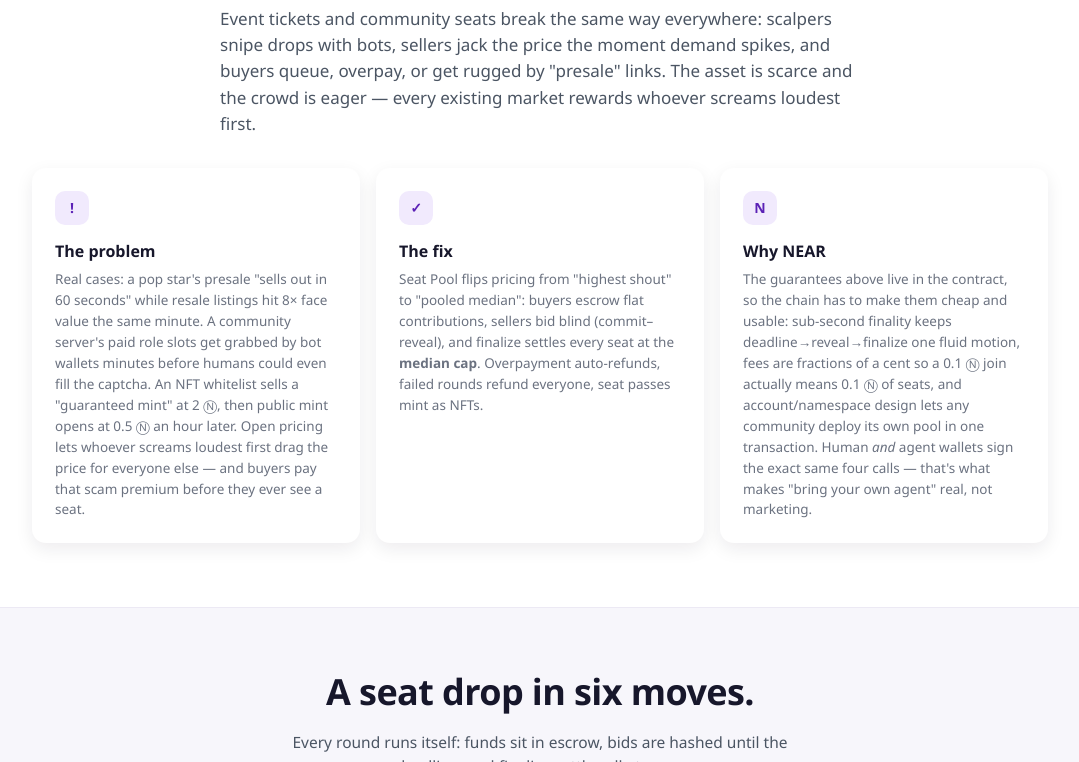
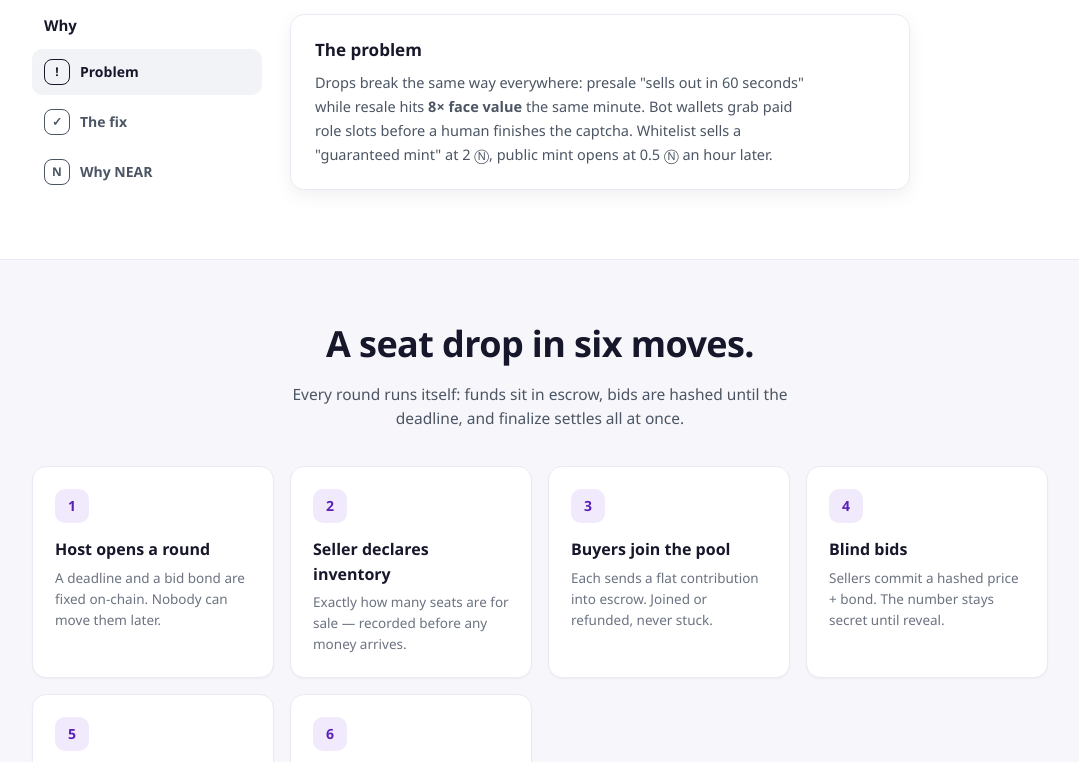
Before and after one commit to jinkatama105/seatpool, a plain HTML site: page web/index.html in a window 1280 px wide. Shown: the part 549-1311 px from the top of the page, without its empty margins (100-1179 px from the left). Drawn offline with Linux system fonts and the light colour scheme; no server answers.

Commit message:
web: final why-rail redesign + soft-shadow cards

```diff
--- a/web/index.html
+++ b/web/index.html
@@ -23,6 +23,7 @@ nav .wrap{display:flex;align-items:center;justify-content:space-between;height:6
 .logo{font-weight:700;letter-spacing:.4px;font-size:15px}
 .logo b{color:var(--violet)}
 .links{display:flex;gap:22px;align-items:center;font-size:14px;color:var(--muted)}
+.links a{font-weight:700;color:var(--ink)}
 .links a:hover{color:var(--ink)}
 .btn{display:inline-flex;align-items:center;height:40px;padding:0 20px;border-radius:10px;background:var(--violet);color:#fff!important;font-weight:600;font-size:14px;transition:transform .15s,box-shadow .15s}
 .btn:hover{transform:translateY(-1px);box-shadow:0 6px 18px rgba(124,58,237,.28)}
@@ -45,6 +46,18 @@ h2{font-size:clamp(26px,4vw,36px);font-weight:700;letter-spacing:-.6px;text-alig
 .card{background:#fff;border:1px solid var(--line);border-radius:14px;padding:22px;box-shadow:0 1px 2px rgba(23,23,43,.04)}
 .card .num{width:34px;height:34px;border-radius:10px;background:#f1eafd;color:var(--violet-ink);font-weight:700;display:flex;align-items:center;justify-content:center;font-size:14px;margin-bottom:14px}
 #why .card{border-color:transparent;box-shadow:0 6px 18px rgba(23,17,43,.08)}
+.why-grid{display:grid;grid-template-columns:230px minmax(0,620px);gap:28px;margin-top:26px;align-items:start}
+.why-rail{display:flex;flex-direction:column;gap:4px}
+.why-rail-title{font-weight:700;font-size:15px;color:var(--ink);margin:0 0 8px;padding:0 12px}
+.why-item{display:flex;align-items:center;gap:10px;width:100%;text-align:left;padding:10px 12px;border:0;border-radius:10px;background:transparent;font:inherit;font-size:14px;font-weight:600;color:var(--muted);cursor:pointer;transition:background .15s,color .15s}
+.why-item:hover{color:var(--ink)}
+.why-item.active{background:#f2f3f6;color:var(--ink)}
+.wi{width:26px;height:26px;border-radius:8px;border:1.5px solid currentColor;display:flex;align-items:center;justify-content:center;font-size:12px;font-weight:700;flex:none}
+.why-panel{display:none;background:#fff;border:1px solid var(--line);border-radius:14px;padding:22px 24px;box-shadow:0 6px 18px rgba(23,17,43,.06)}
+.why-panel.active{display:block}
+.why-panel h3{margin:0 0 8px;font-size:17px}
+.why-panel p{margin:0;color:var(--muted);font-size:14.5px;line-height:1.65;max-width:60ch}
+@media(max-width:760px){.why-grid{grid-template-columns:1fr}.why-rail{flex-direction:row}.why-rail-title{display:none}.why-item{width:auto}}
 .card h3{font-size:16px;margin-bottom:6px}
 .card p{font-size:13.5px;color:var(--soft)}
 
@@ -131,11 +144,18 @@ footer p{color:var(--soft);font-size:13px;margin-top:14px}
 
 <section id="why" style="padding:64px 0"><div class="wrap">
   <h2>Why we built this.</h2>
-  <p class="sub">Event tickets and community seats break the same way everywhere: scalpers snipe drops with bots, sellers jack the price the moment demand spikes, and buyers queue, overpay, or get rugged by "presale" links. The asset is scarce and the crowd is eager — every existing market rewards whoever screams loudest first.</p>
-  <div class="cards">
-    <div class="card"><div class="num">!</div><h3>The problem</h3><p>Real cases: a pop star's presale "sells out in 60 seconds" while resale listings hit 8× face value the same minute. A community server's paid role slots get grabbed by bot wallets minutes before humans could even fill the captcha. An NFT whitelist sells a "guaranteed mint" at 2 Ⓝ, then public mint opens at 0.5 Ⓝ an hour later. Open pricing lets whoever screams loudest first drag the price for everyone else — and buyers pay that scam premium before they ever see a seat.</p></div>
-    <div class="card"><div class="num">✓</div><h3>The fix</h3><p>Seat Pool flips pricing from "highest shout" to "pooled median": buyers escrow flat contributions, sellers bid blind (commit–reveal), and finalize settles every seat at the <b>median cap</b>. Overpayment auto-refunds, failed rounds refund everyone, seat passes mint as NFTs.</p></div>
-    <div class="card"><div class="num">N</div><h3>Why NEAR</h3><p>The guarantees above live in the contract, so the chain has to make them cheap and usable: sub-second finality keeps deadline→reveal→finalize one fluid motion, fees are fractions of a cent so a 0.1 Ⓝ join actually means 0.1 Ⓝ of seats, and account/namespace design lets any community deploy its own pool in one transaction. Human <i>and</i> agent wallets sign the exact same four calls — that's what makes "bring your own agent" real, not marketing.</p></div>
+  <div class="why-grid">
+    <aside class="why-rail" aria-label="Why sections">
+      <div class="why-rail-title">Why</div>
+      <button class="why-item active" data-w="0"><span class="wi">!</span>Problem</button>
+      <button class="why-item" data-w="1"><span class="wi">✓</span>The fix</button>
+      <button class="why-item" data-w="2"><span class="wi">N</span>Why NEAR</button>
+    </aside>
+    <div class="why-panels">
+      <div class="why-panel active"><h3>The problem</h3><p>Drops break the same way everywhere: presale "sells out in 60 seconds" while resale hits <b>8× face value</b> the same minute. Bot wallets grab paid role slots before a human finishes the captcha. Whitelist sells a "guaranteed mint" at 2 Ⓝ, public mint opens at 0.5 Ⓝ an hour later.</p></div>
+      <div class="why-panel"><h3>The fix</h3><p>Seat Pool flips pricing from "highest shout" to <b>pooled median</b>: buyers escrow flat contributions, sellers bid blind (commit–reveal), finalize settles every seat at the median cap. Overpayment auto-refunds, seat passes mint as NFTs.</p></div>
+      <div class="why-panel"><h3>Why NEAR</h3><p>The guarantees live in the contract, so the chain keeps them cheap: sub-second finality, fees in fractions of a cent, one transaction to deploy your own pool. Human and agent wallets sign the exact same four calls.</p></div>
+    </div>
   </div>
 </div></section>
 
@@ -238,6 +258,14 @@ https://raw.githubusercontent.com/jinkatama105/seatpool/main/AGENT.md</pre>
 </div></footer>
 
 <script>
+document.querySelectorAll('.why-item').forEach(b=>b.addEventListener('click',()=>{
+  document.querySelectorAll('.why-item').forEach(x=>x.classList.remove('active'));
+  document.querySelectorAll('.why-panel').forEach(x=>x.classList.remove('active'));
+  b.classList.add('active');
+  document.querySelectorAll('.why-panel')[+b.dataset.w].classList.add('active');
+}));
+</script>
+<script>
 const ROOT='spmw9b03jw.testnet', POOL='pool2.'+ROOT;
 const RPCS=['https://near-testnet.drpc.org','https://rpc.testnet.near.org']; // dRPC: free, CORS, no ban-hammer
 async function rpc(method,params,tries=3){
```
